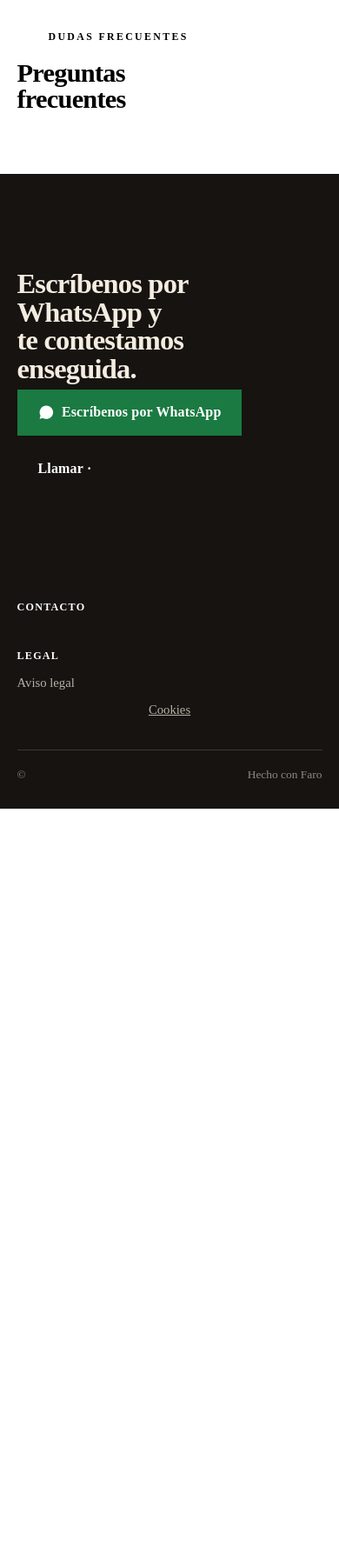
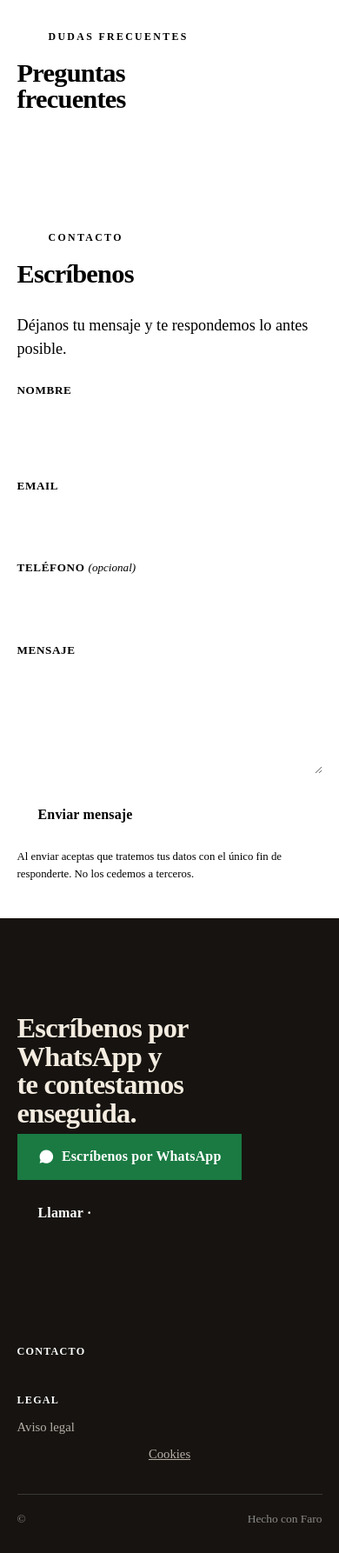
Before and after one commit to Ces107/faro, a Python web app: template src/faro/engine/templates/site.html in a window 390 px wide. Shown: the part 1251-3037 px from the top of the page at 87% size. Before the commit the page ends 2181 px from the top, so only its background shows below. Run offline with Jinja, Linux system fonts and the light colour scheme; the template is opened without the code that fills it, so the values that code supplies are empty.

Commit message:
feat(contact): on-page lead-capture form (WhatsApp fallback + dynamic backend)
Local sites had no contact form — only a WhatsApp button. Added a real
name/email/phone/message form (#contacto section + nav anchor) that never loses a
lead: in the static tier it composes a prefilled WhatsApp message; in the dynamic
tier (new optional BusinessProfile.contact_endpoint) it POSTs JSON to the single
multi-tenant faro-backend /api/v1/{tenant}/contact, falling back to WhatsApp if the
backend is unreachable. Theme-aware styling (verified light + dark), required-field
validation, RGPD note. 3 tests; 302 green, ruff + mypy clean. Verified by rendering
all 7 design families (no overflow, no JS errors).

```diff
--- a/src/faro/business.py
+++ b/src/faro/business.py
@@ -292,6 +292,8 @@ class BusinessProfile:
     before_after: tuple[BeforeAfter, ...] = ()  # galería antes/después (con consentimiento RGPD)
     registration_number: str = ""  # nº de registro sanitario u oficial (publicidad sanitaria)
     analytics_goatcounter: str = ""  # código GoatCounter: contador de visitas sin cookies (RGPD)
+    contact_endpoint: str = ""  # URL POST del formulario (tier dinámico, faro-backend); vacío =
+    #                             tier estático (el formulario compone un WhatsApp prellenado)
 
     def __post_init__(self) -> None:
         if not self.name.strip():
--- a/src/faro/engine/render.py
+++ b/src/faro/engine/render.py
@@ -61,6 +61,7 @@ def _anchors(business: BusinessProfile, offer_label: str) -> list[dict[str, str]
         items.append({"id": "opiniones", "label": "Opiniones"})
     items.append({"id": "sobre", "label": "Nosotros"})
     items.append({"id": "faq", "label": "Preguntas"})
+    items.append({"id": "contacto", "label": "Contacto"})
     if business.address:
         items.append({"id": "como-llegar", "label": "Cómo llegar"})
     return items
@@ -127,6 +128,7 @@ def render_site(business: BusinessProfile, copy: LandingCopy) -> str:
         "facebook_url": _social_url(business.facebook, "facebook.com"),
         "anchors": _anchors(business, offer_label),
         "opening_hours_json": json.dumps(parse_opening_hours(business.hours)),
+        "contact_endpoint": business.contact_endpoint,
         "current_year": datetime.datetime.now().year,
     }
     return _env.get_template("site.html").render(**context)
--- a/src/faro/engine/templates/blocks/script.html
+++ b/src/faro/engine/templates/blocks/script.html
@@ -133,5 +133,37 @@
       t.setAttribute("tabindex", "-1"); t.focus({ preventScroll: true });
     });
   });
+
+  // --- Formulario de contacto: capta el lead sin perderlo nunca ---
+  // Tier dinámico (data-endpoint): POST JSON a faro-backend. Tier estático o fallo de
+  // red: compone un WhatsApp prellenado con los datos. Un lead nunca se pierde.
+  var cf = document.getElementById("contactForm");
+  if (cf) {
+    var cstat = document.getElementById("contactStatus");
+    var setStat = function (msg, cls) { if (cstat) { cstat.textContent = msg; cstat.className = "cf-status" + (cls ? " " + cls : ""); } };
+    cf.addEventListener("submit", function (ev) {
+      ev.preventDefault();
+      var el = cf.elements;
+      var name = (el["name"].value || "").trim(), email = (el["email"].value || "").trim();
+      var phone = (el["phone"].value || "").trim(), message = (el["message"].value || "").trim();
+      if (!name || !email || !message) { setStat("Completa nombre, email y mensaje.", "err"); return; }
+      var wa = cf.getAttribute("data-wa"), endpoint = cf.getAttribute("data-endpoint");
+      var toWhatsApp = function () {
+        if (!wa) { setStat("No se pudo enviar. Inténtalo por teléfono.", "err"); return; }
+        var text = "Hola, soy " + name + " (" + email + (phone ? ", " + phone : "") + "). " + message;
+        window.open(wa + (wa.indexOf("?") >= 0 ? "&" : "?") + "text=" + encodeURIComponent(text), "_blank");
+        setStat("Te llevamos a WhatsApp para enviarlo…", "ok");
+      };
+      if (!endpoint) { toWhatsApp(); return; }
+      var btn = cf.querySelector("button[type=submit]"); if (btn) btn.disabled = true;
+      setStat("Enviando…", "");
+      fetch(endpoint, { method: "POST", headers: { "Content-Type": "application/json" },
+        body: JSON.stringify({ name: name, email: email, phone: phone, message: message }) })
+        .then(function (r) { if (!r.ok) throw new Error("bad status");
+          cf.reset(); setStat("¡Gracias! Hemos recibido tu mensaje.", "ok"); })
+        .catch(function () { toWhatsApp(); })  // backend caído -> no perder el lead
+        .finally(function () { if (btn) btn.disabled = false; });
+    });
+  }
 })();
 </script>
--- a/src/faro/engine/templates/site.html
+++ b/src/faro/engine/templates/site.html
@@ -511,6 +511,25 @@
       [data-reveal]{opacity:1 !important;transform:none !important;animation:none !important;clip-path:none !important;}}
     /* El toast de cookies vive en la esquina opuesta al botón de WhatsApp, así que
        el botón sigue visible (no se sacrifica conversión por el aviso). */
+    /* Formulario de contacto: capta el lead en la página. En tier estático compone
+       un WhatsApp prellenado; en tier dinámico hace POST al backend (faro-backend). */
+    .contact-form{max-width:640px;}
+    .cf-row{display:grid;grid-template-columns:1fr 1fr;gap:16px;}
+    @media (max-width:560px){.cf-row{grid-template-columns:1fr;}}
+    .cf-field{display:block;margin-bottom:16px;}
+    .cf-field>span{display:block;font-weight:700;font-size:.82rem;text-transform:uppercase;
+      letter-spacing:.05em;color:var(--text-soft);margin-bottom:7px;}
+    .cf-field input,.cf-field textarea{width:100%;padding:13px 15px;font:inherit;font-size:1rem;
+      color:var(--ink);background:var(--paper);border:2px solid color-mix(in srgb,var(--ink) 18%,transparent);
+      border-radius:var(--radius);transition:border-color .16s ease;}
+    .cf-field input:focus,.cf-field textarea:focus{outline:none;border-color:var(--brand);}
+    .cf-field textarea{resize:vertical;min-height:120px;}
+    .cf-actions{display:flex;align-items:center;gap:18px;flex-wrap:wrap;margin-top:4px;}
+    .cf-status{margin:0;font-weight:600;font-size:.95rem;}
+    .cf-status.ok{color:var(--brand);}
+    .cf-status.err{color:#c0392b;}
+    .cf-legal{margin:16px 0 0;font-size:.8rem;color:var(--text-soft);max-width:56ch;}
+    button[disabled]{opacity:.6;cursor:progress;}
   </style>
 </head>
 <body data-signature="{{ signature }}">
@@ -690,6 +709,26 @@
     </div>
   </section>
 
+  <section id="contacto" style="background:var(--paper-2)">
+    <div class="wrap">
+      <div class="head" data-reveal="clip"><p class="eyebrow">Contacto</p><h2>Escríbenos</h2></div>
+      <p class="lead" style="margin-bottom:24px">Déjanos tu mensaje y te respondemos lo antes posible{% if business.phone %}, o llámanos al <a href="{{ phone_url }}" style="color:var(--brand);font-weight:700">{{ business.phone }}</a>{% endif %}.</p>
+      <form class="contact-form" id="contactForm" data-reveal data-wa="{{ whatsapp_url }}"{% if contact_endpoint %} data-endpoint="{{ contact_endpoint }}"{% endif %} novalidate>
+        <div class="cf-row">
+          <label class="cf-field"><span>Nombre</span><input name="name" type="text" required maxlength="200" autocomplete="name" /></label>
+          <label class="cf-field"><span>Email</span><input name="email" type="email" required maxlength="254" autocomplete="email" /></label>
+        </div>
+        <label class="cf-field"><span>Teléfono <em style="font-weight:400;text-transform:none;letter-spacing:0">(opcional)</em></span><input name="phone" type="tel" maxlength="40" autocomplete="tel" /></label>
+        <label class="cf-field"><span>Mensaje</span><textarea name="message" required maxlength="2000" rows="4"></textarea></label>
+        <div class="cf-actions">
+          <button type="submit" class="btn btn-solid">Enviar mensaje</button>
+          <p class="cf-status" id="contactStatus" role="status" aria-live="polite"></p>
+        </div>
+        <p class="cf-legal">Al enviar aceptas que tratemos tus datos con el único fin de responderte. No los cedemos a terceros.</p>
+      </form>
+    </div>
+  </section>
+
   <section class="cta">
     <div class="wrap" data-reveal>
       <p class="eyebrow" style="color:#fff">{{ playbook.final_cta_headline }}</p>
```
Also changed, not shown: tests/test_conversion_features.py (+28 -0 lines).
